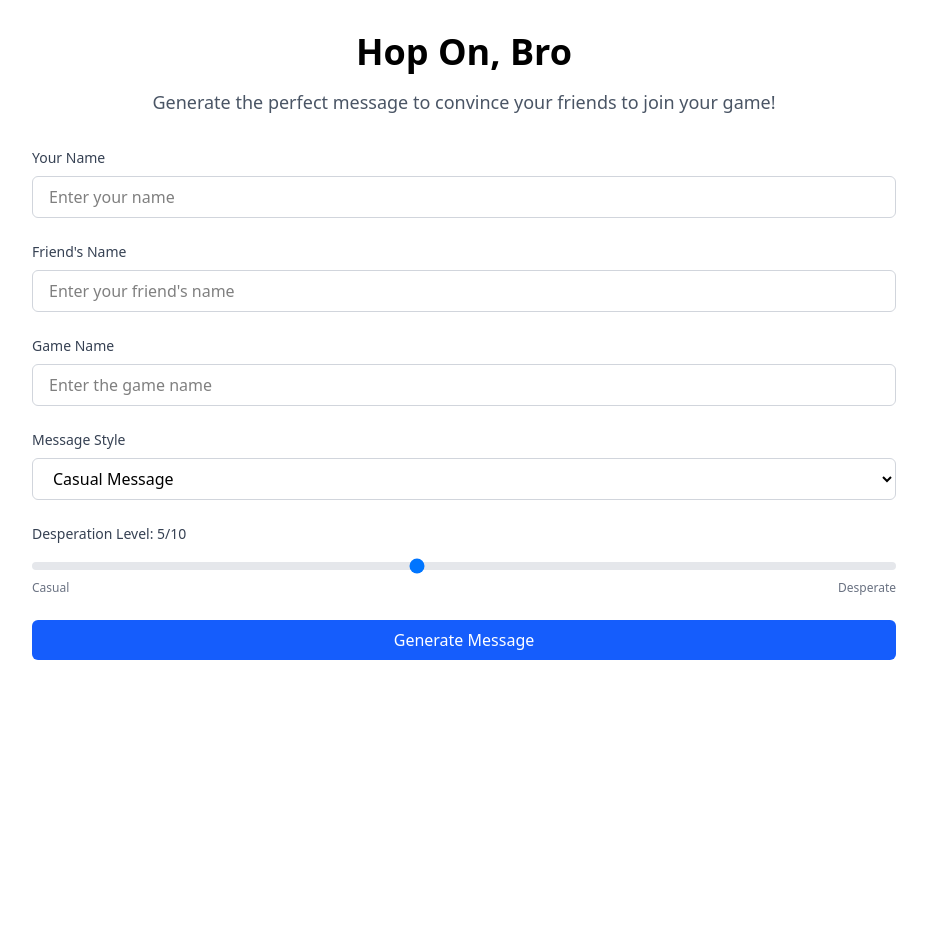
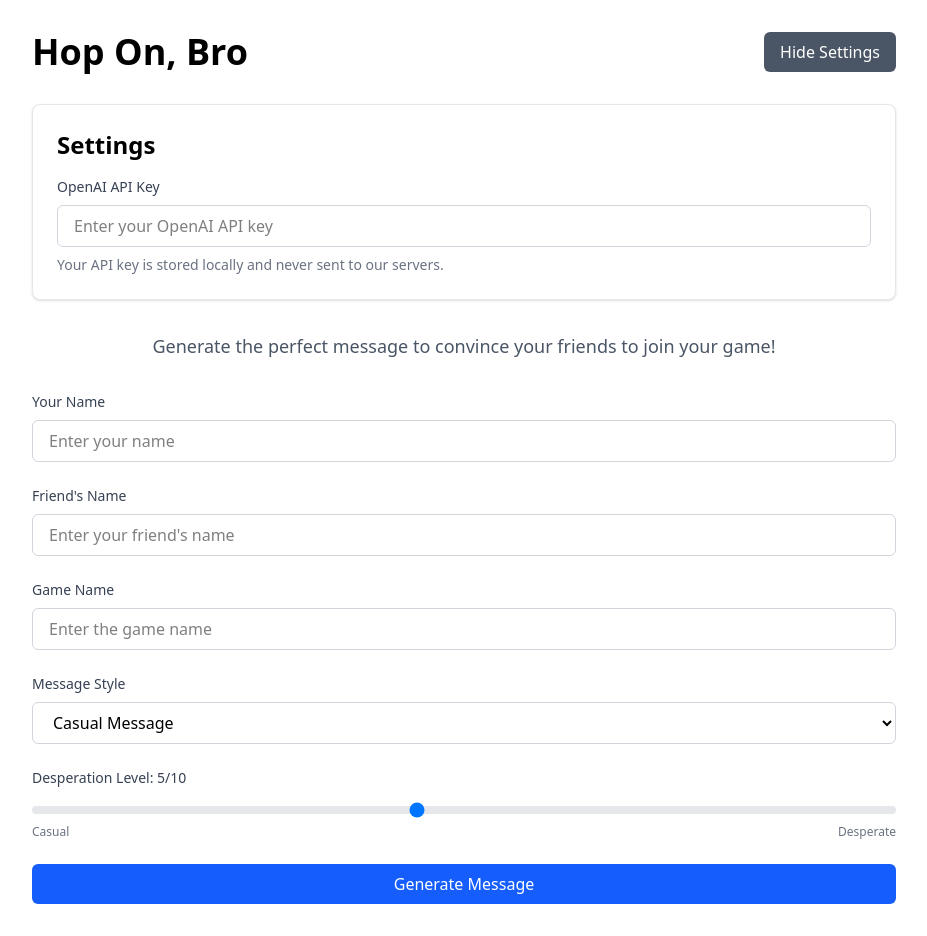
Before and after one commit to braden-godley/hop-on-bro, a React (Vite) app: page / in a window 1280 px wide. Shown: the whole page, without its empty margins (176-1103 px from the left). Before the commit the page ends 800 px from the top, so only its background shows below. Built offline with nearby package versions, Linux system fonts and the light colour scheme.

Commit message:
add api key settings

```diff
--- a/src/App.jsx
+++ b/src/App.jsx
@@ -1,4 +1,4 @@
-import { useState } from 'react'
+import { useState, useEffect } from 'react'
 import OpenAI from 'openai'
 import ReactMarkdown from 'react-markdown'
 import remarkGfm from 'remark-gfm'
@@ -13,6 +13,24 @@ function App() {
   const [error, setError] = useState('')
   const [desperationLevel, setDesperationLevel] = useState(5)
   const [copySuccess, setCopySuccess] = useState(false)
+  const [apiKey, setApiKey] = useState('')
+  const [showSettings, setShowSettings] = useState(false)
+
+  useEffect(() => {
+    // Load API key from localStorage on component mount
+    const storedKey = localStorage.getItem('openaiApiKey')
+    if (storedKey) {
+      setApiKey(storedKey)
+    } else {
+      setShowSettings(true) // Show settings if no API key is found
+    }
+  }, [])
+
+  const handleApiKeyChange = (e) => {
+    const newKey = e.target.value
+    setApiKey(newKey)
+    localStorage.setItem('openaiApiKey', newKey)
+  }
 
   const contentTypes = [
     { value: 'casual', label: 'Casual Message' },
@@ -71,9 +89,15 @@ function App() {
     setIsLoading(true)
     setError('')
 
+    if (!apiKey) {
+      setError('Please enter your OpenAI API key in settings')
+      setIsLoading(false)
+      return
+    }
+
     try {
       const openai = new OpenAI({
-        apiKey: import.meta.env.VITE_OPENAI_API_KEY,
+        apiKey: apiKey,
         dangerouslyAllowBrowser: true,
       })
 
@@ -135,7 +159,38 @@ function App() {
 
   return (
     <div className="max-w-4xl mx-auto px-4 py-8">
-      <h1 className="text-4xl font-bold text-center mb-4">Hop On, Bro</h1>
+      <div className="flex justify-between items-center mb-8">
+        <h1 className="text-4xl font-bold">Hop On, Bro</h1>
+        <button
+          onClick={() => setShowSettings(!showSettings)}
+          className="px-4 py-2 bg-gray-600 text-white rounded-md hover:bg-gray-700 focus:outline-none focus:ring-2 focus:ring-gray-500 focus:ring-offset-2 transition-colors"
+        >
+          {showSettings ? 'Hide Settings' : 'Settings'}
+        </button>
+      </div>
+
+      {showSettings && (
+        <div className="mb-8 p-6 bg-white border border-gray-200 rounded-lg shadow-sm">
+          <h2 className="text-2xl font-semibold mb-4">Settings</h2>
+          <div>
+            <label htmlFor="apiKey" className="block text-sm font-medium text-gray-700 mb-2">
+              OpenAI API Key
+            </label>
+            <input
+              type="password"
+              id="apiKey"
+              value={apiKey}
+              onChange={handleApiKeyChange}
+              placeholder="Enter your OpenAI API key"
+              className="w-full px-4 py-2 border border-gray-300 rounded-md focus:ring-2 focus:ring-blue-500 focus:border-blue-500"
+            />
+            <p className="mt-2 text-sm text-gray-500">
+              Your API key is stored locally and never sent to our servers.
+            </p>
+          </div>
+        </div>
+      )}
+
       <p className="text-lg text-gray-600 text-center mb-8">Generate the perfect message to convince your friends to join your game!</p>
 
       <form onSubmit={handleSubmit} className="space-y-6">
```
